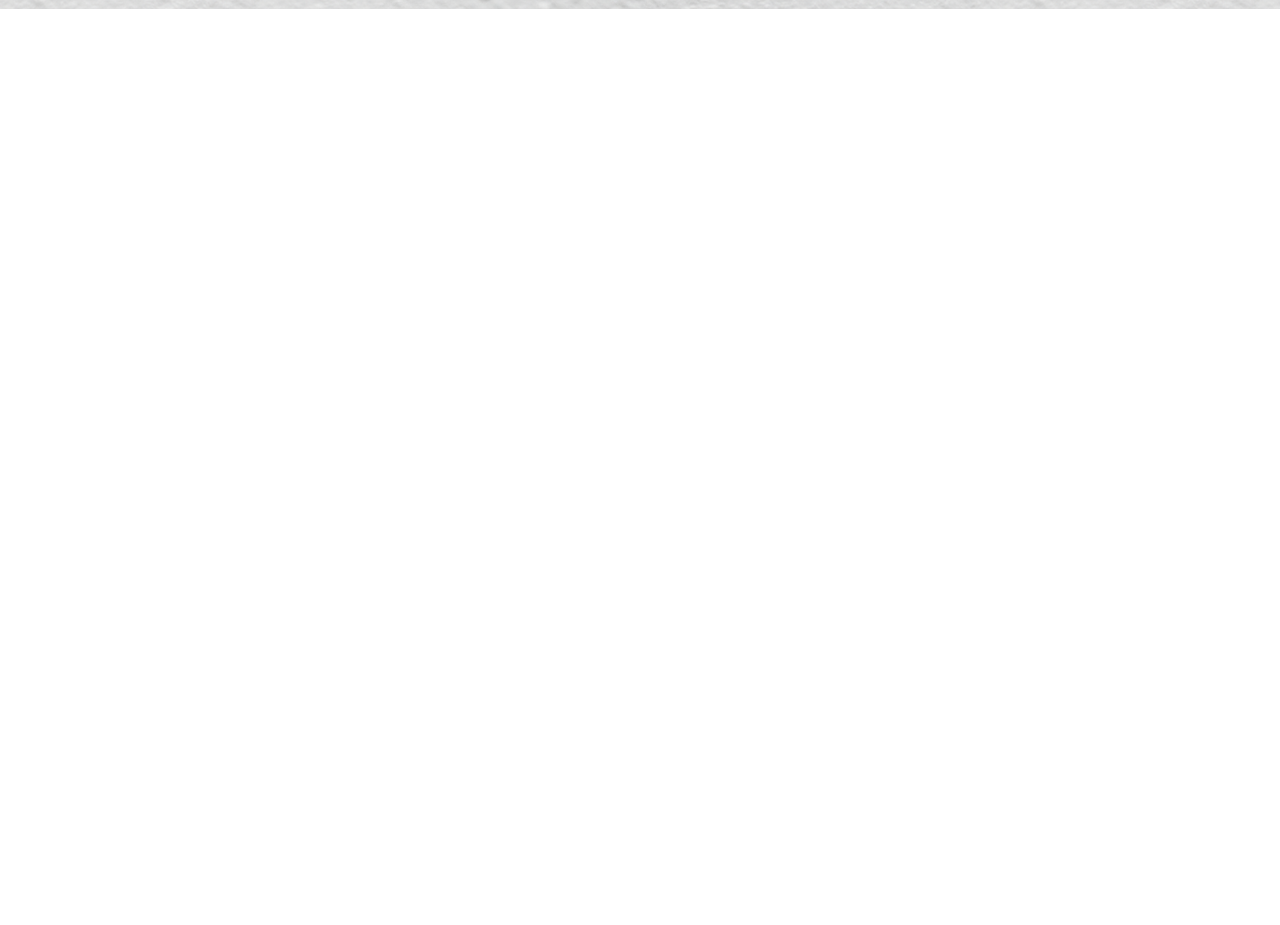
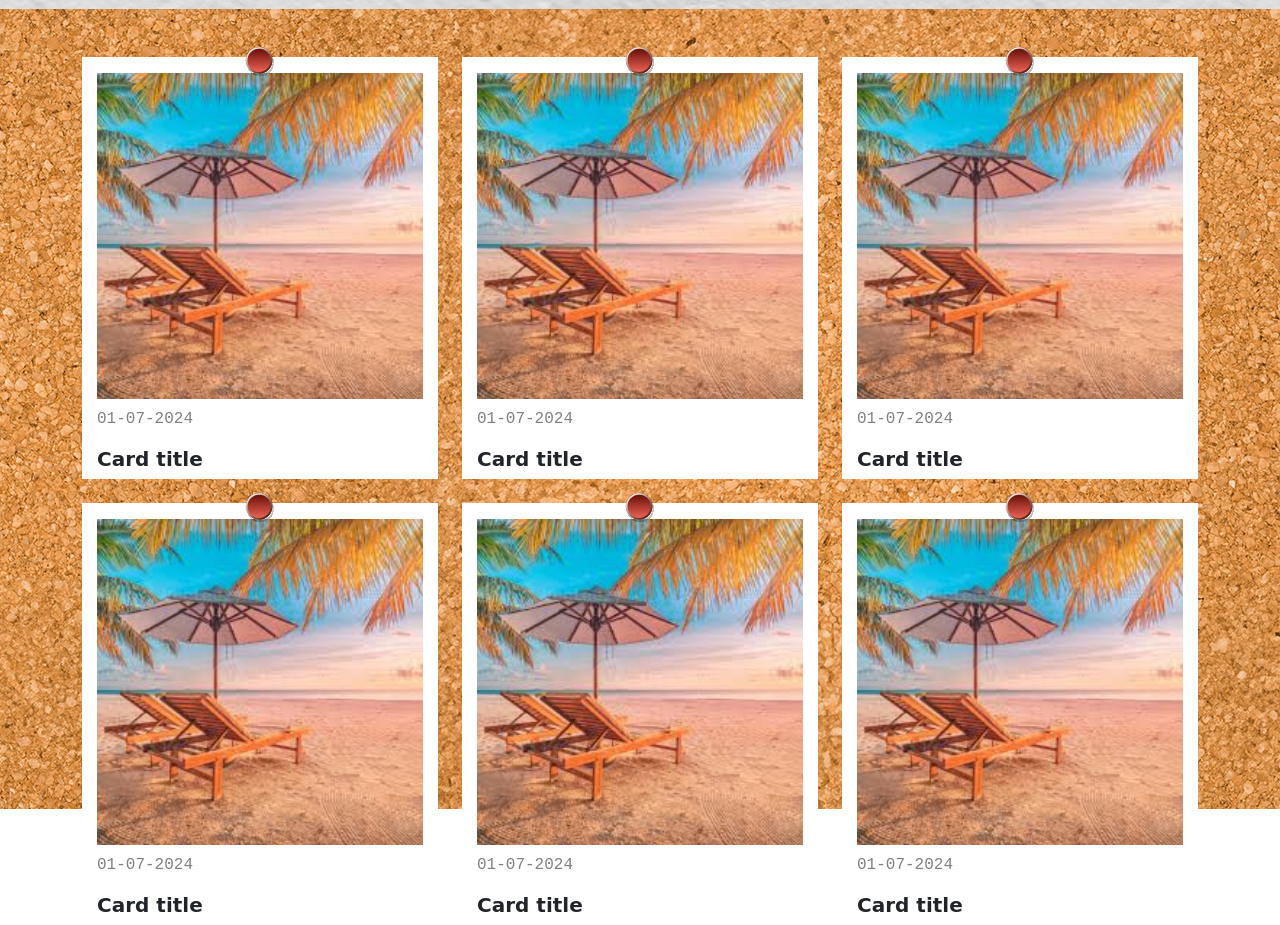
Before and after one commit to emilianocafasso/js-photo-blog, a plain HTML site: page index.html in a window 1280 px wide. Shown: the part 91-1016 px from the top of the page. Before the commit the page ends 800 px from the top, so only its background shows below. Drawn offline with nearby package versions, Linux system fonts and the light colour scheme; a web font is replaced by a local one.

Commit message:
add cards section

```diff
--- a/assets/style.css
+++ b/assets/style.css
@@ -16,3 +16,26 @@ h1, h2, h3, h4, h5, h6 {
     font-family: 'Edu TAS Beginner', cursive;
     font-weight: 600;
 }
+.jumbotron {
+    height: 100vh;
+    background-image: url('./img/cork.png');
+}
+
+.polaroid-card {
+    position: relative;
+    background: white;
+    padding: 0 15px;
+
+    .pin {
+        width: 30px;
+        position: absolute;
+        left: 50%;
+        transform: translateX(-50%);
+        top: -10px;
+    }
+    .date {
+        font-family: 'Sometype Mono', monospace;
+        color: gray;
+    }
+
+}
--- a/index.html
+++ b/index.html
@@ -26,7 +26,70 @@
         </div>
     </header>
 
+    <div class="jumbotron pt-5">
 
+        <div class="container">
+
+            <div class="row g-4">
+
+                <div class="col-4">
+                    <div class="polaroid-card">
+                        <img src="./assets/img/pin.svg" alt="" class="pin">
+                        <img src="./assets/img/img1.jpeg" alt="" class="card-img-top mt-3">
+                        <p class="date mt-2">01-07-2024</p>
+                        <h5 class="card-title pb-2">Card title</h5>
+                    </div>
+                </div>
+
+                <div class="col-4">
+                    <div class="polaroid-card">
+                        <img src="./assets/img/pin.svg" alt="" class="pin">
+                        <img src="./assets/img/img1.jpeg" alt="" class="card-img-top mt-3">
+                        <p class="date mt-2">01-07-2024</p>
+                        <h5 class="card-title pb-2">Card title</h5>
+                    </div>
+                </div>
+
+                <div class="col-4">
+                    <div class="polaroid-card">
+                        <img src="./assets/img/pin.svg" alt="" class="pin">
+                        <img src="./assets/img/img1.jpeg" alt="" class="card-img-top mt-3">
+                        <p class="date mt-2">01-07-2024</p>
+                        <h5 class="card-title pb-2">Card title</h5>
+                    </div>
+                </div>
+
+                <div class="col-4">
+                    <div class="polaroid-card">
+                        <img src="./assets/img/pin.svg" alt="" class="pin">
+                        <img src="./assets/img/img1.jpeg" alt="" class="card-img-top mt-3">
+                        <p class="date mt-2">01-07-2024</p>
+                        <h5 class="card-title pb-2">Card title</h5>
+                    </div>
+                </div>
+
+                <div class="col-4">
+                    <div class="polaroid-card">
+                        <img src="./assets/img/pin.svg" alt="" class="pin">
+                        <img src="./assets/img/img1.jpeg" alt="" class="card-img-top mt-3">
+                        <p class="date mt-2">01-07-2024</p>
+                        <h5 class="card-title pb-2">Card title</h5>
+                    </div>
+                </div>
+
+                <div class="col-4">
+                    <div class="polaroid-card">
+                        <img src="./assets/img/pin.svg" alt="" class="pin">
+                        <img src="./assets/img/img1.jpeg" alt="" class="card-img-top mt-3">
+                        <p class="date mt-2">01-07-2024</p>
+                        <h5 class="card-title pb-2">Card title</h5>
+                    </div>
+                </div>
+
+            </div>
+        </div>
+    </div>
+    </div>
 
 </body>
 
```
Also changed, not shown: assets/img/img1.jpeg (added), assets/img/img2.jpeg (added), assets/img/img3.jpeg (added).
